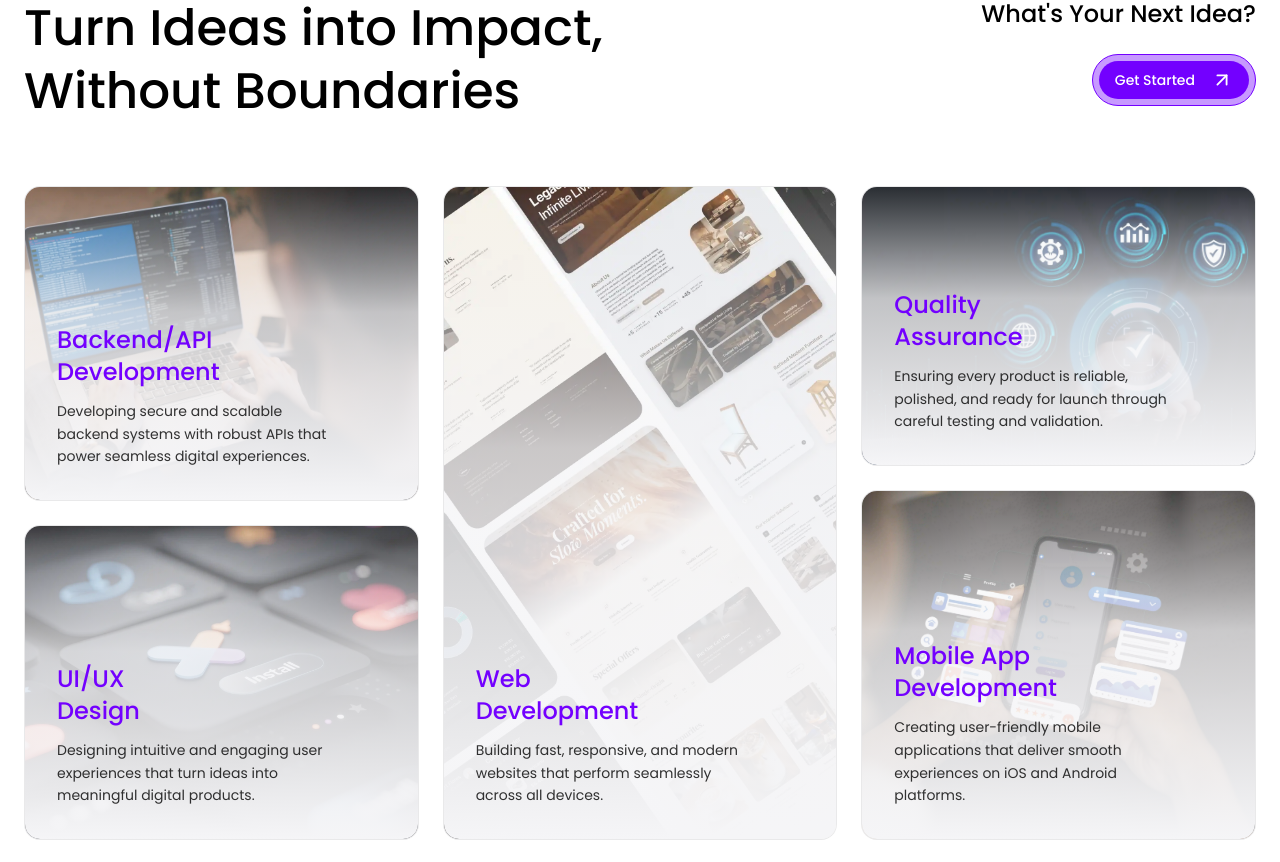
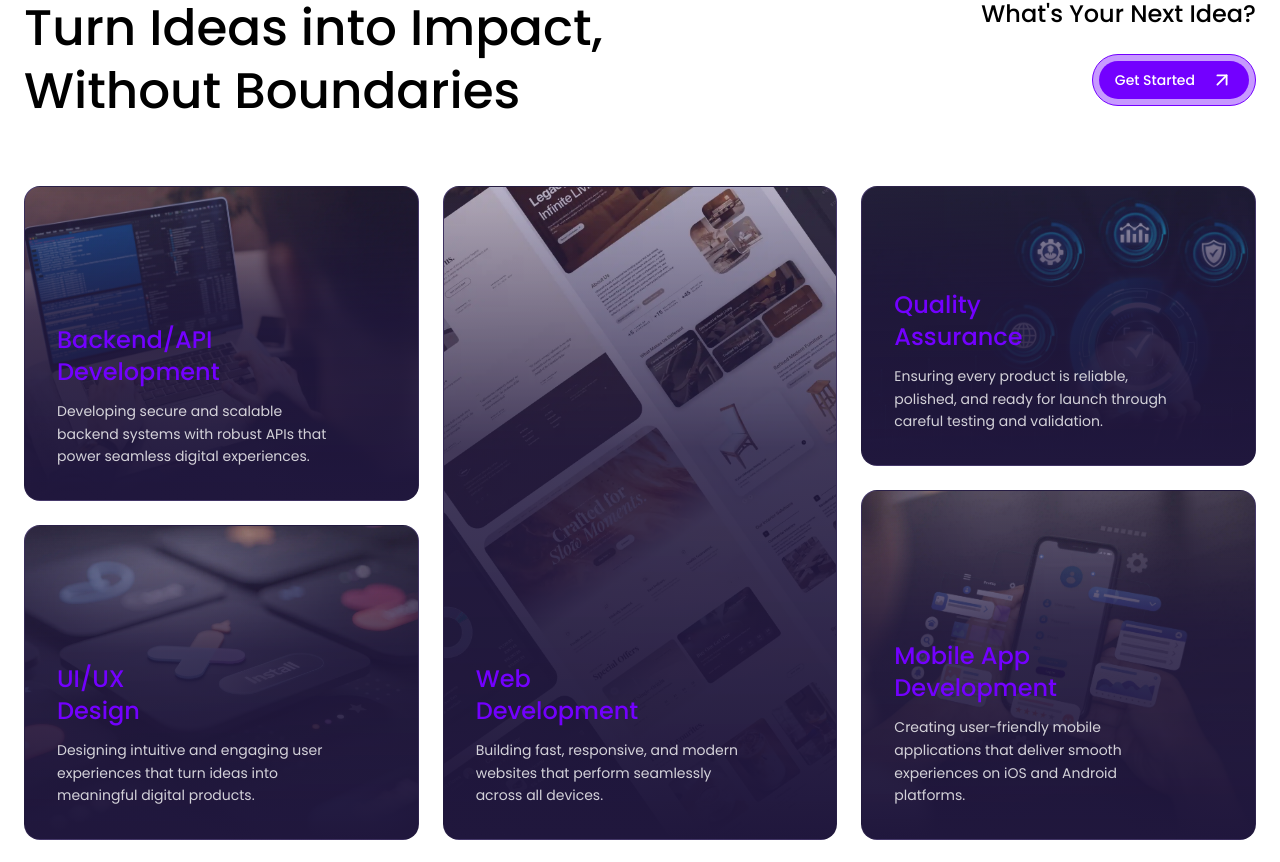
Before and after one commit to Introvera/introvera, a Next.js app: page / in a window 1280 px wide. Shown: the part 2218-3080 px from the top of the page. Built offline with nearby package versions, Linux system fonts and the light colour scheme.

Commit message:
Fixed gradient coloring

```diff
--- a/src/app/about/page.tsx
+++ b/src/app/about/page.tsx
@@ -51,7 +51,10 @@ export default function AboutPage() {
 
       <FadeInSection className="max-w-7xl mx-auto px-6 relative z-20 mb-32">
         <div className="grid grid-cols-1 md:grid-cols-2 gap-8">
-          <div className="group relative overflow-hidden rounded-[2rem] p-10 h-[400px] flex flex-col justify-end bg-[var(--color-surface)] border border-border-subtle">
+          <div
+            className="group relative overflow-hidden rounded-[2rem] p-10 h-[400px] flex flex-col justify-end border border-border-subtle"
+            style={{ background: "var(--theme-service-card-bg)" }}
+          >
              <Image
                 src="/images/backgrounds/our-vision.webp"
                 alt="Our Vision"
@@ -68,13 +71,16 @@ export default function AboutPage() {
              />
              <div className="relative z-10 w-full max-w-md">
                 <h3 className="text-3xl font-medium text-[var(--color-accent)] mb-4">Our Vision</h3>
-                <p className="text-foreground/80 leading-relaxed text-[15px]">
+                <p className="text-white/80 leading-relaxed text-[15px]">
                   To be a global leader in tech innovation, recognized for our commitment to quality, creativity, and customer success. We aim to shape a smarter, more connected future through transformative technology and meaningful digital experiences.
                 </p>
              </div>
           </div>
 
-          <div className="group relative overflow-hidden rounded-[2rem] p-10 h-[400px] flex flex-col justify-end bg-[var(--color-surface)] border border-border-subtle">
+          <div
+            className="group relative overflow-hidden rounded-[2rem] p-10 h-[400px] flex flex-col justify-end border border-border-subtle"
+            style={{ background: "var(--theme-service-card-bg)" }}
+          >
              <Image
                 src="/images/backgrounds/our-mission.webp"
                 alt="Our Mission"
@@ -91,7 +97,7 @@ export default function AboutPage() {
              />
              <div className="relative z-10 w-full max-w-md">
                 <h3 className="text-3xl font-medium text-[var(--color-accent)] mb-4">Our Mission</h3>
-                <p className="text-foreground/80 leading-relaxed text-[15px]">
+                <p className="text-white/80 leading-relaxed text-[15px]">
                   To drive digital transformation by providing cutting edge technology solutions that are reliable, scalable, and user friendly. We strive to help our clients achieve their goals through innovation, collaboration, and excellence.
                 </p>
              </div>
--- a/src/app/globals.css
+++ b/src/app/globals.css
@@ -40,9 +40,10 @@
   --theme-testimonial-shadow: 0 4px 24px rgba(0, 0, 0, 0.02);
   --hero-light-opacity: 1;
   --hero-dark-opacity: 0;
-  --theme-service-gradient: linear-gradient(to top, #f5f5f7 0%, rgba(245, 245, 247, 0.75) 60%, rgba(245, 245, 247, 0) 100%);
-  --theme-service-image-blend: normal;
-  --theme-service-image-opacity: 0.85;
+  --theme-service-card-bg: linear-gradient(160deg, #4b3d72 0%, #20173d 100%);
+  --theme-service-gradient: linear-gradient(to top, #20173d 0%, rgba(32, 23, 61, 0.75) 60%, rgba(32, 23, 61, 0) 100%);
+  --theme-service-image-blend: screen;
+  --theme-service-image-opacity: 0.6;
   --theme-service-card-shadow: 0 12px 40px rgba(0, 0, 0, 0.09);
   --theme-contact-form-shadow: 0 12px 40px rgba(0, 0, 0, 0.085);
   --theme-project-card-bg: linear-gradient(160deg, #f7f5fd 0%, #ebe4fa 100%);
@@ -73,7 +74,8 @@
     --theme-testimonial-shadow: 0 4px 30px rgba(0, 0, 0, 0.05);
     --hero-light-opacity: 0;
     --hero-dark-opacity: 1;
-    --theme-service-gradient: linear-gradient(to top, #0a0a0f 0%, rgba(10, 10, 15, 0.75) 60%, rgba(10, 10, 15, 0) 100%);
+    --theme-service-card-bg: linear-gradient(160deg, #2D1D4F 0%, #0C0123 100%);
+    --theme-service-gradient: linear-gradient(to top, #0C0123 0%, rgba(12, 1, 35, 0.75) 60%, rgba(12, 1, 35, 0) 100%);
     --theme-service-image-blend: screen;
     --theme-service-image-opacity: 0.6;
     --theme-service-card-shadow: 0 10px 40px rgba(0, 0, 0, 0.6);
@@ -106,9 +108,10 @@
   --theme-testimonial-shadow: 0 4px 24px rgba(0, 0, 0, 0.02) !important;
   --hero-light-opacity: 1 !important;
   --hero-dark-opacity: 0 !important;
-  --theme-service-gradient: linear-gradient(to top, #f5f5f7 0%, rgba(245, 245, 247, 0.75) 60%, rgba(245, 245, 247, 0) 100%) !important;
-  --theme-service-image-blend: normal !important;
-  --theme-service-image-opacity: 0.85 !important;
+  --theme-service-card-bg: linear-gradient(160deg, #4b3d72 0%, #20173d 100%) !important;
+  --theme-service-gradient: linear-gradient(to top, #20173d 0%, rgba(32, 23, 61, 0.75) 60%, rgba(32, 23, 61, 0) 100%) !important;
+  --theme-service-image-blend: screen !important;
+  --theme-service-image-opacity: 0.6 !important;
   --theme-service-card-shadow: 0 12px 40px rgba(0, 0, 0, 0.09) !important;
   --theme-contact-form-shadow: 0 12px 40px rgba(0, 0, 0, 0.085) !important;
   --theme-project-card-bg: linear-gradient(160deg, #f7f5fd 0%, #ebe4fa 100%) !important;
@@ -138,7 +141,8 @@
   --theme-testimonial-shadow: 0 4px 30px rgba(0, 0, 0, 0.05) !important;
   --hero-light-opacity: 0 !important;
   --hero-dark-opacity: 1 !important;
-  --theme-service-gradient: linear-gradient(to top, #0a0a0f 0%, rgba(10, 10, 15, 0.75) 60%, rgba(10, 10, 15, 0) 100%) !important;
+  --theme-service-card-bg: linear-gradient(160deg, #2D1D4F 0%, #0C0123 100%) !important;
+  --theme-service-gradient: linear-gradient(to top, #0C0123 0%, rgba(12, 1, 35, 0.75) 60%, rgba(12, 1, 35, 0) 100%) !important;
   --theme-service-image-blend: screen !important;
   --theme-service-image-opacity: 0.6 !important;
   --theme-service-card-shadow: 0 10px 40px rgba(0, 0, 0, 0.6) !important;
--- a/src/components/Services/Services.tsx
+++ b/src/components/Services/Services.tsx
@@ -157,7 +157,8 @@ type ServiceData = {
 function ServiceCard({ data, className = "" }: { data: ServiceData, className?: string }) {
   return (
     <div
-      className={`group relative overflow-hidden rounded-2xl bg-[var(--color-surface)] border border-border-subtle ${data.colSpan} ${data.aspectRatio} ${className} flex flex-col justify-end p-6 md:p-8 w-full max-w-[100vw] overflow-x-hidden max-h-[350px] md:max-h-none`}
+      className={`group relative overflow-hidden rounded-2xl border border-border-subtle ${data.colSpan} ${data.aspectRatio} ${className} flex flex-col justify-end p-6 md:p-8 w-full max-w-[100vw] overflow-x-hidden max-h-[350px] md:max-h-none`}
+      style={{ background: "var(--theme-service-card-bg)" }}
     >
       {/* Background Image layer with Masking Gradient */}
       {data.image && (
@@ -185,7 +186,7 @@ function ServiceCard({ data, className = "" }: { data: ServiceData, className?:
         <h3 className={`text-2xl font-medium whitespace-pre-line ${data.titleColor}`}>
           {data.title}
         </h3>
-        <p className="text-sm text-foreground/80 leading-relaxed max-w-[85%]">
+        <p className="text-sm text-white/80 leading-relaxed max-w-[85%]">
           {data.description}
         </p>
       </div>
```
